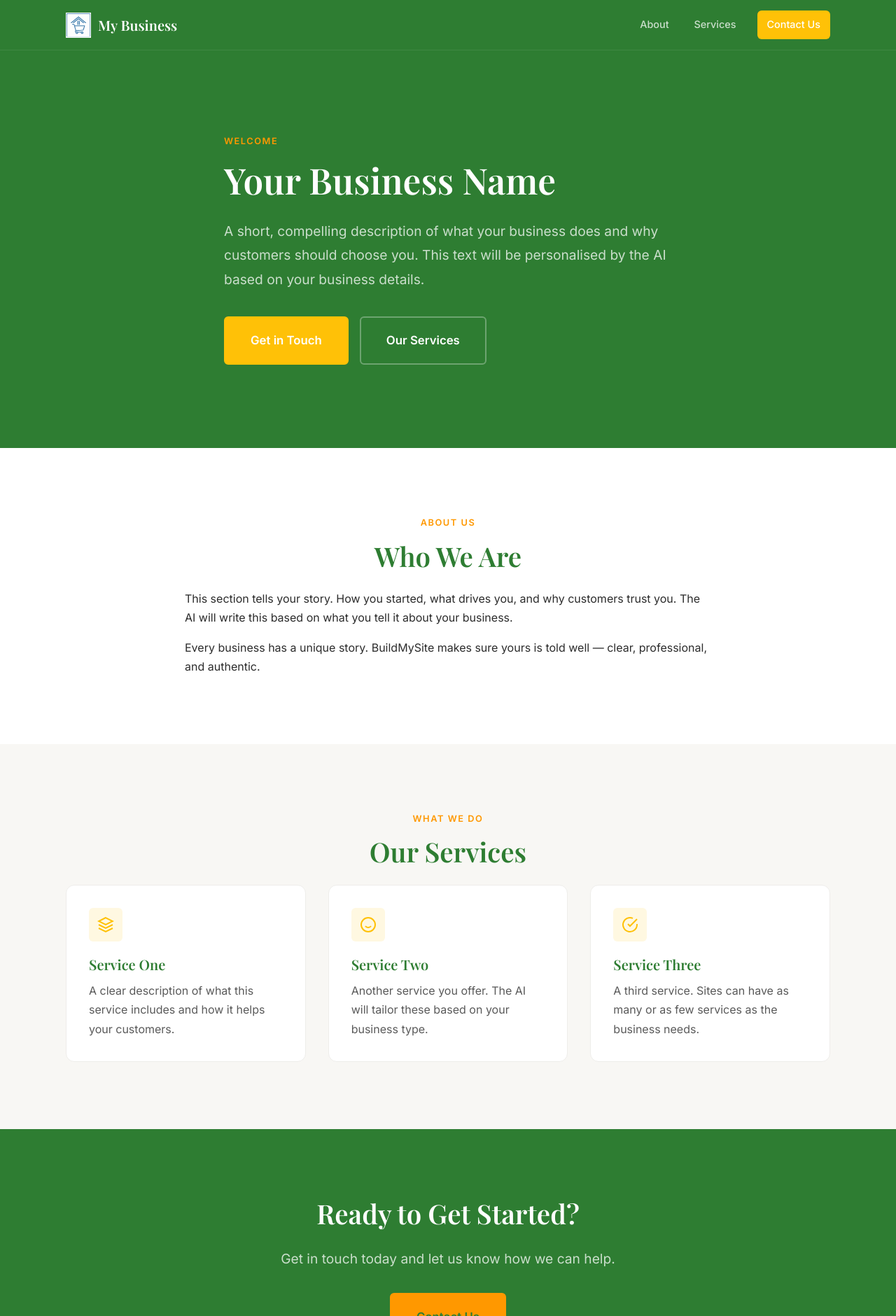
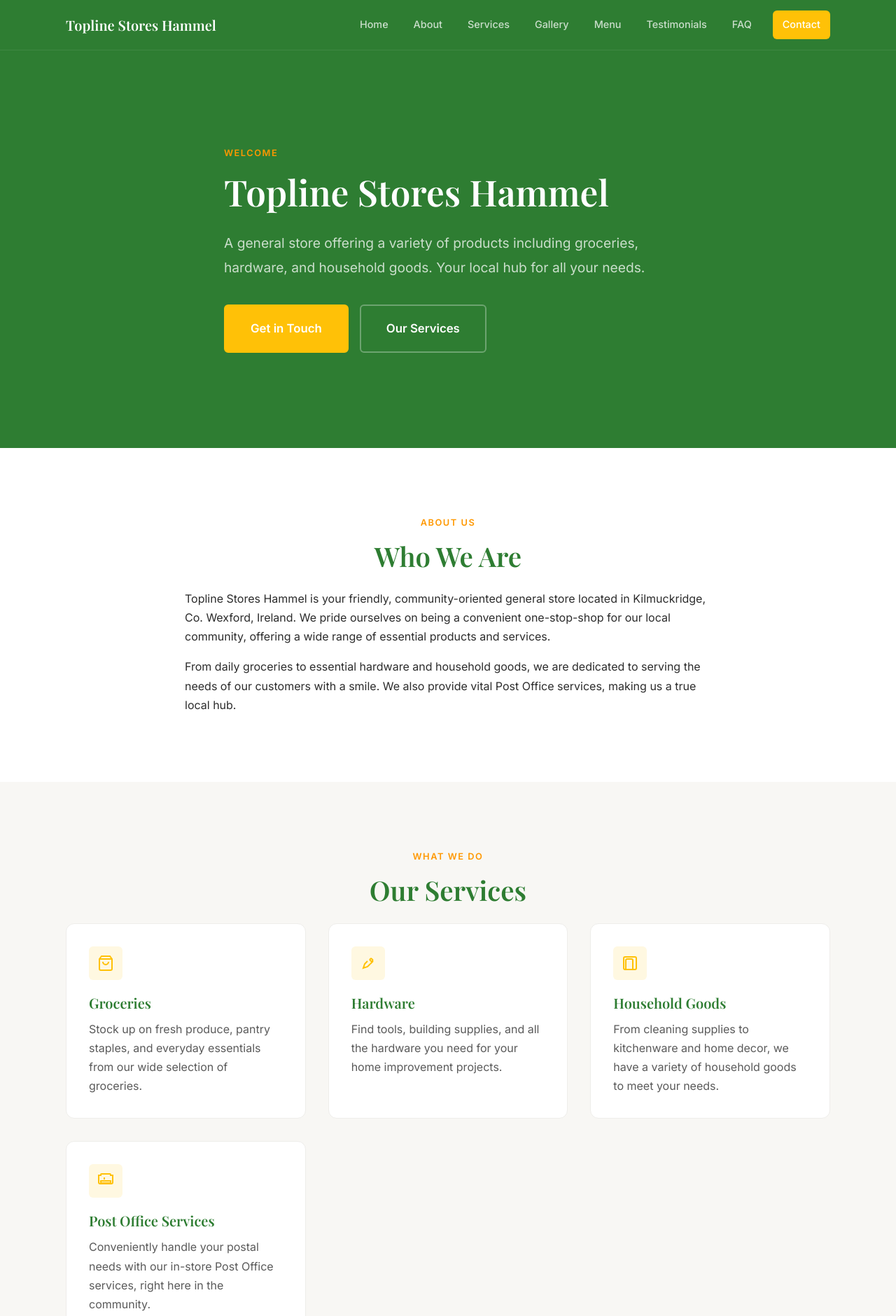
Before and after one commit to RoryPeterRoberts/topline-stores-hammel, a website: page index.html in a window 1280 px wide. Shown: the top 1880 px of the page at 70% size. Drawn offline with nearby package versions, Linux system fonts and the light colour scheme.

Commit message:
BuildMySite: update index.html

```diff
--- a/index.html
+++ b/index.html
@@ -3,8 +3,8 @@
 <head>
   <meta charset="UTF-8">
   <meta name="viewport" content="width=device-width, initial-scale=1.0">
-  <title>My Business — Built with BuildMySite</title>
-  <meta name="description" content="A professional website built with BuildMySite by EON Risk Services.">
+  <title>Topline Stores Hammel — Your local hub for all your needs.</title>
+  <meta name="description" content="Topline Stores Hammel: Your local hub for all your needs, offering groceries, hardware, and household goods.">
   <link rel="stylesheet" href="css/style.css">
 </head>
 <body>
@@ -12,11 +12,16 @@
   <!-- Navigation -->
   <nav class="nav">
     <div class="nav__inner">
-      <a href="index.html" class="nav__brand"><img src="/images/logo.png" alt="My Business logo">My Business</a>
+      <a href="index.html" class="nav__brand">Topline Stores Hammel</a>
       <div class="nav__links">
+        <a href="index.html" class="nav__link">Home</a>
         <a href="#about" class="nav__link">About</a>
         <a href="#services" class="nav__link">Services</a>
-        <a href="contact.html" class="nav__link nav__link--cta">Contact Us</a>
+        <a href="gallery.html" class="nav__link">Gallery</a>
+        <a href="menu.html" class="nav__link">Menu</a>
+        <a href="testimonials.html" class="nav__link">Testimonials</a>
+        <a href="faq.html" class="nav__link">FAQ</a>
+        <a href="contact.html" class="nav__link nav__link--cta">Contact</a>
       </div>
       <button type="button" class="nav__toggle" aria-label="Menu" aria-expanded="false">
         <svg viewBox="0 0 24 24" fill="none" stroke="currentColor" stroke-width="2"><path d="M3 12h18M3 6h18M3 18h18"/></svg>
@@ -25,11 +30,11 @@
   </nav>
 
   <!-- Hero -->
-  <section class="hero hero--image" style="background-image: url('/images/hero.png')">
+  <section class="hero">
     <div class="container">
       <p class="eyebrow">Welcome</p>
-      <h1>Your Business Name</h1>
-      <p class="lead">A short, compelling description of what your business does and why customers should choose you. This text will be personalised by the AI based on your business details.</p>
+      <h1>Topline Stores Hammel</h1>
+      <p class="lead">A general store offering a variety of products including groceries, hardware, and household goods. Your local hub for all your needs.</p>
       <div class="btn-group">
         <a href="contact.html" class="btn btn-primary btn-lg">Get in Touch</a>
         <a href="#services" class="btn btn-secondary btn-lg">Our Services</a>
@@ -45,8 +50,8 @@
         <h2>Who We Are</h2>
       </div>
       <div class="container-narrow">
-        <p>This section tells your story. How you started, what drives you, and why customers trust you. The AI will write this based on what you tell it about your business.</p>
-        <p>Every business has a unique story. BuildMySite makes sure yours is told well — clear, professional, and authentic.</p>
+        <p>Topline Stores Hammel is your friendly, community-oriented general store located in Kilmuckridge, Co. Wexford, Ireland. We pride ourselves on being a convenient one-stop-shop for our local community, offering a wide range of essential products and services.</p>
+        <p>From daily groceries to essential hardware and household goods, we are dedicated to serving the needs of our customers with a smile. We also provide vital Post Office services, making us a true local hub.</p>
       </div>
     </div>
   </section>
@@ -61,24 +66,31 @@
       <div class="grid grid-3">
         <div class="card">
           <div class="card__icon">
-            <svg width="24" height="24" viewBox="0 0 24 24" fill="none" stroke="currentColor" stroke-width="2"><path d="M12 2L2 7l10 5 10-5-10-5z"/><path d="M2 17l10 5 10-5"/><path d="M2 12l10 5 10-5"/></svg>
+            <svg width="24" height="24" viewBox="0 0 24 24" fill="none" stroke="currentColor" stroke-width="2"><path d="M6 2L3 6v14c0 1.1.9 2 2 2h14a2 2 0 0 0 2-2V6l-3-4H6zM3 6h18M16 10a4 4 0 0 1-8 0"/></svg>
           </div>
-          <h4 class="card__title">Service One</h4>
-          <p class="card__text">A clear description of what this service includes and how it helps your customers.</p>
+          <h4 class="card__title">Groceries</h4>
+          <p class="card__text">Stock up on fresh produce, pantry staples, and everyday essentials from our wide selection of groceries.</p>
         </div>
         <div class="card">
           <div class="card__icon">
-            <svg width="24" height="24" viewBox="0 0 24 24" fill="none" stroke="currentColor" stroke-width="2"><circle cx="12" cy="12" r="10"/><path d="M8 14s1.5 2 4 2 4-2 4-2"/><line x1="9" y1="9" x2="9.01" y2="9"/><line x1="15" y1="9" x2="15.01" y2="9"/></svg>
+            <svg width="24" height="24" viewBox="0 0 24 24" fill="none" stroke="currentColor" stroke-width="2"><path d="M14.7 6.3a1 1 0 0 0 0 1.4l1.4 1.4a1 1 0 0 0 1.4 0l.7-.7a1 1 0 0 0 0-1.4l-1.4-1.4a1 1 0 0 0-1.4 0l-.7.7zM15 13l-4 4-6 2 2-6 4-4"/><path d="M15 13l4-4"/></svg>
           </div>
-          <h4 class="card__title">Service Two</h4>
-          <p class="card__text">Another service you offer. The AI will tailor these based on your business type.</p>
+          <h4 class="card__title">Hardware</h4>
+          <p class="card__text">Find tools, building supplies, and all the hardware you need for your home improvement projects.</p>
         </div>
         <div class="card">
           <div class="card__icon">
-            <svg width="24" height="24" viewBox="0 0 24 24" fill="none" stroke="currentColor" stroke-width="2"><path d="M22 11.08V12a10 10 0 1 1-5.93-9.14"/><polyline points="22 4 12 14.01 9 11.01"/></svg>
+            <svg width="24" height="24" viewBox="0 0 24 24" fill="none" stroke="currentColor" stroke-width="2"><path d="M19 21H5a2 2 0 0 1-2-2V5a2 2 0 0 1 2-2h14a2 2 0 0 1 2 2v14a2 2 0 0 1-2 2z"/><path d="M16 21V8a2 2 0 0 0-2-2H8a2 2 0 0 0-2 2v13"/></svg>
           </div>
-          <h4 class="card__title">Service Three</h4>
-          <p class="card__text">A third service. Sites can have as many or as few services as the business needs.</p>
+          <h4 class="card__title">Household Goods</h4>
+          <p class="card__text">From cleaning supplies to kitchenware and home decor, we have a variety of household goods to meet your needs.</p>
+        </div>
+        <div class="card">
+          <div class="card__icon">
+            <svg width="24" height="24" viewBox="0 0 24 24" fill="none" stroke="currentColor" stroke-width="2"><path d="M19 4V3a1 1 0 0 0-1-1H6a1 1 0 0 0-1 1v1H2v10a2 2 0 0 0 2 2h16a2 2 0 0 0 2-2V4h-3zM5 14v-2h14v2a1 1 0 0 1-1 1H6a1 1 0 0 1-1-1zm5-7v3"/></svg>
+          </div>
+          <h4 class="card__title">Post Office Services</h4>
+          <p class="card__text">Conveniently handle your postal needs with our in-store Post Office services, right here in the community.</p>
         </div>
       </div>
     </div>
@@ -88,7 +100,7 @@
   <section class="section section--primary text-center">
     <div class="container">
       <h2>Ready to Get Started?</h2>
-      <p class="lead cta-lead">Get in touch today and let us know how we can help.</p>
+      <p class="lead cta-lead">Visit Topline Stores Hammel today or get in touch to find out more about our offerings!</p>
       <a href="contact.html" class="btn btn-highlight btn-lg">Contact Us</a>
     </div>
   </section>
@@ -96,17 +108,21 @@
   <!-- Footer -->
   <footer class="footer">
     <div class="container">
-      <div class="footer__brand">My Business</div>
-      <p class="footer__tagline">Professional services you can trust.</p>
+      <div class="footer__brand">Topline Stores Hammel</div>
+      <p class="footer__tagline">Your local hub for all your needs.</p>
       <div class="footer__links">
         <a href="index.html">Home</a>
         <a href="#about">About</a>
         <a href="#services">Services</a>
+        <a href="gallery.html">Gallery</a>
+        <a href="menu.html">Menu</a>
+        <a href="testimonials.html">Testimonials</a>
+        <a href="faq.html">FAQ</a>
         <a href="contact.html">Contact</a>
       </div>
       <div class="footer__bottom">
-        <span>&copy; 2026 My Business. All rights reserved.</span>
-        <span class="footer__badge">Built with <a href="https://eonriskservices.com/buildmysite" target="_blank">BuildMySite</a></span>
+        <span>&copy; 2024 Topline Stores Hammel. All rights reserved.</span>
+        <span class="footer__badge">Built with <a href="https://eonriskservices.com/buildmysite">BuildMySite</a></span>
       </div>
     </div>
   </footer>
```
